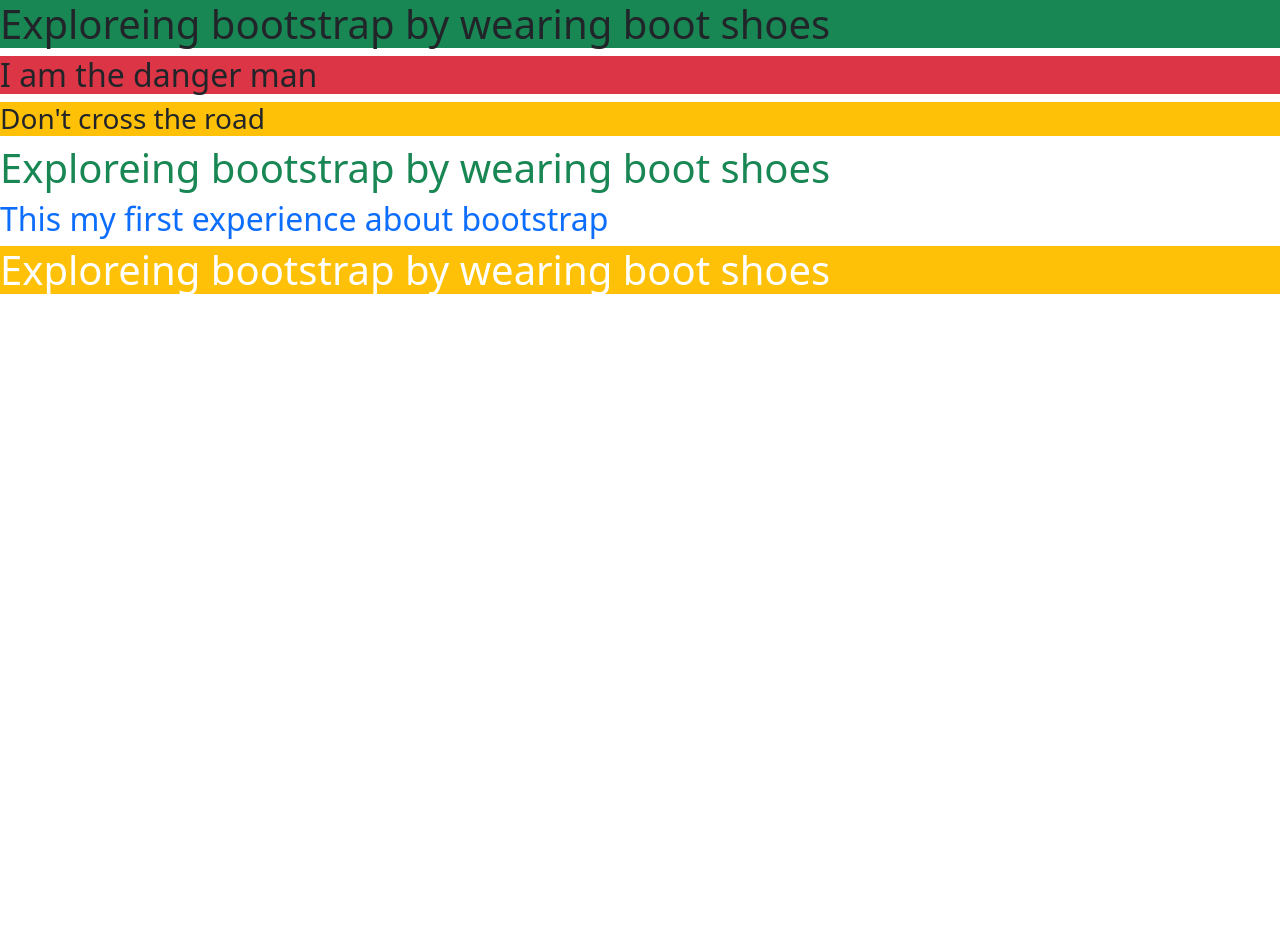
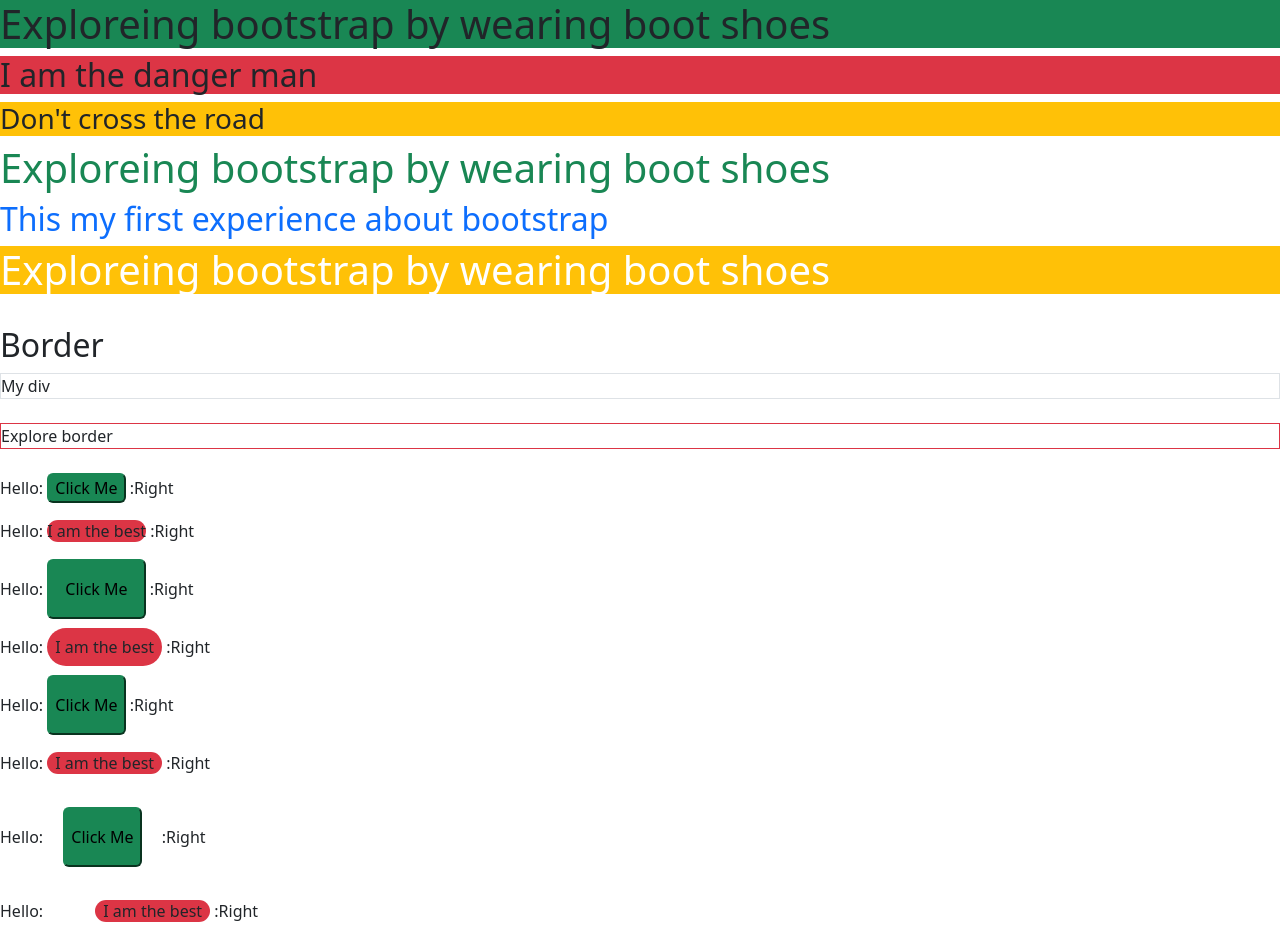
Before and after one commit to shabu5293/explore-bootstrap, a plain HTML site: page index.html in a window 1280 px wide. Before the commit the page ends 800 px from the top, so only its background shows below. Drawn offline with nearby package versions, Linux system fonts and the light colour scheme.

Commit message:
margin padding

```diff
--- a/index.html
+++ b/index.html
@@ -13,14 +13,46 @@
 
 <body>
     <!-- background -->
+
     <h1 class="bg-success">Exploreing bootstrap by wearing boot shoes</h1>
     <h2 class="bg-danger">I am the danger man</h2>
     <h3 class="bg-warning">Don't cross the road</h3>
+
     <!-- text color -->
+
     <h1 class="text-success">Exploreing bootstrap by wearing boot shoes</h1>
     <h2 class="text-primary">This my first experience about bootstrap</h2>
+
     <!-- combined text and background -->
+
     <h1 class="text-white bg-warning">Exploreing bootstrap by wearing boot shoes</h1>
+
+    <br>
+
+    <!-- border -->
+
+    <h2>Border</h2>
+    <div class="border">My div</div>
+    <br>
+    <div class="border border-danger">Explore border</div>
+
+    <br>
+    <!-- buttons- -->
+    <p>Hello: <button class="rounded bg-success border-success">Click Me</button> :Right</p>
+    <p>Hello: <span class="bg-danger rounded-pill">I am the best</span> :Right</p>
+
+    <!-- paddign -->
+
+    <p>Hello: <button class="rounded bg-success border-success p-3">Click Me</button> :Right</p>
+    <p>Hello: <span class="bg-danger rounded-pill p-2">I am the best</span> :Right</p>
+    <p>Hello: <button class="rounded bg-success border-success py-3">Click Me</button> :Right</p>
+    <p>Hello: <span class="bg-danger rounded-pill px-2">I am the best</span> :Right</p>
+
+    <!-- margin -->
+    <p>Hello: <button class="rounded bg-success border-success py-3 m-3">Click Me</button> :Right</p>
+    <p>Hello: <span class="bg-danger rounded-pill px-2 ms-5">I am the best</span> :Right</p>
+
+
 
     <!-- Add script of bootstrap/js -->
     <script src="https://cdn.jsdelivr.net/npm/bootstrap@5.2.0/dist/js/bootstrap.bundle.min.js"></script>
```
